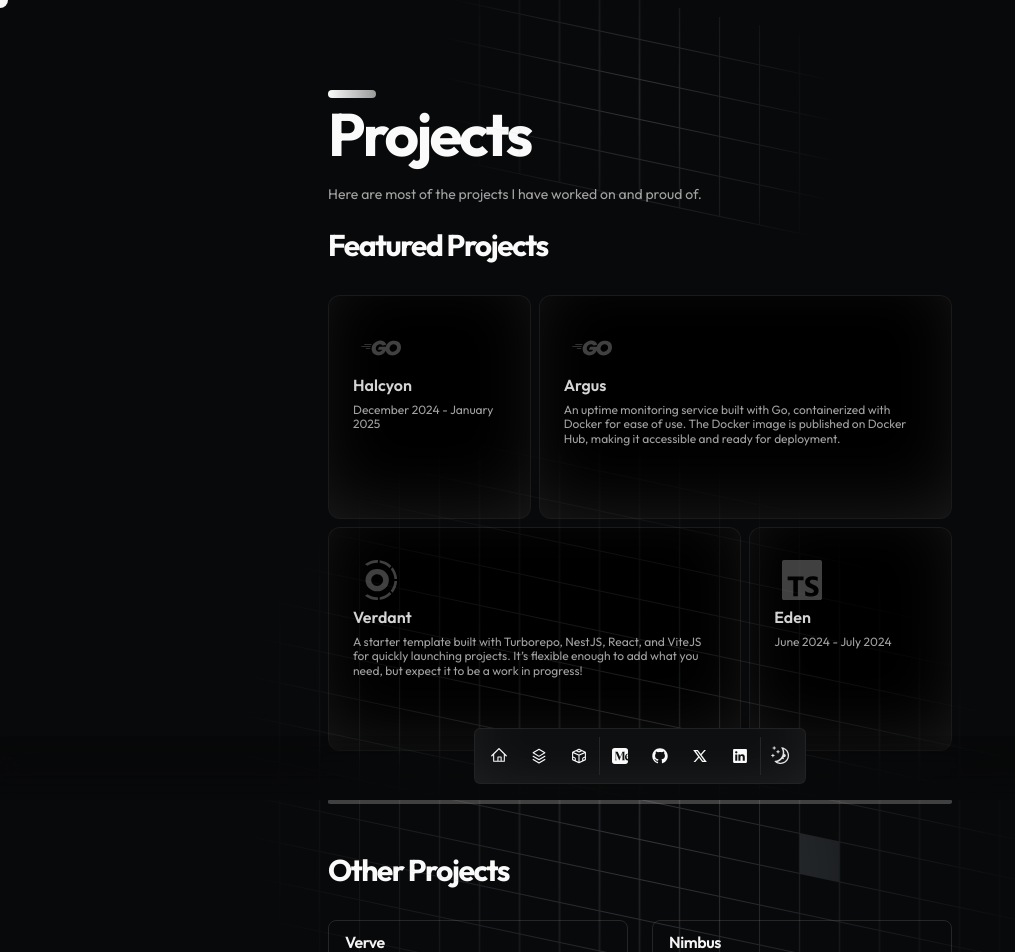
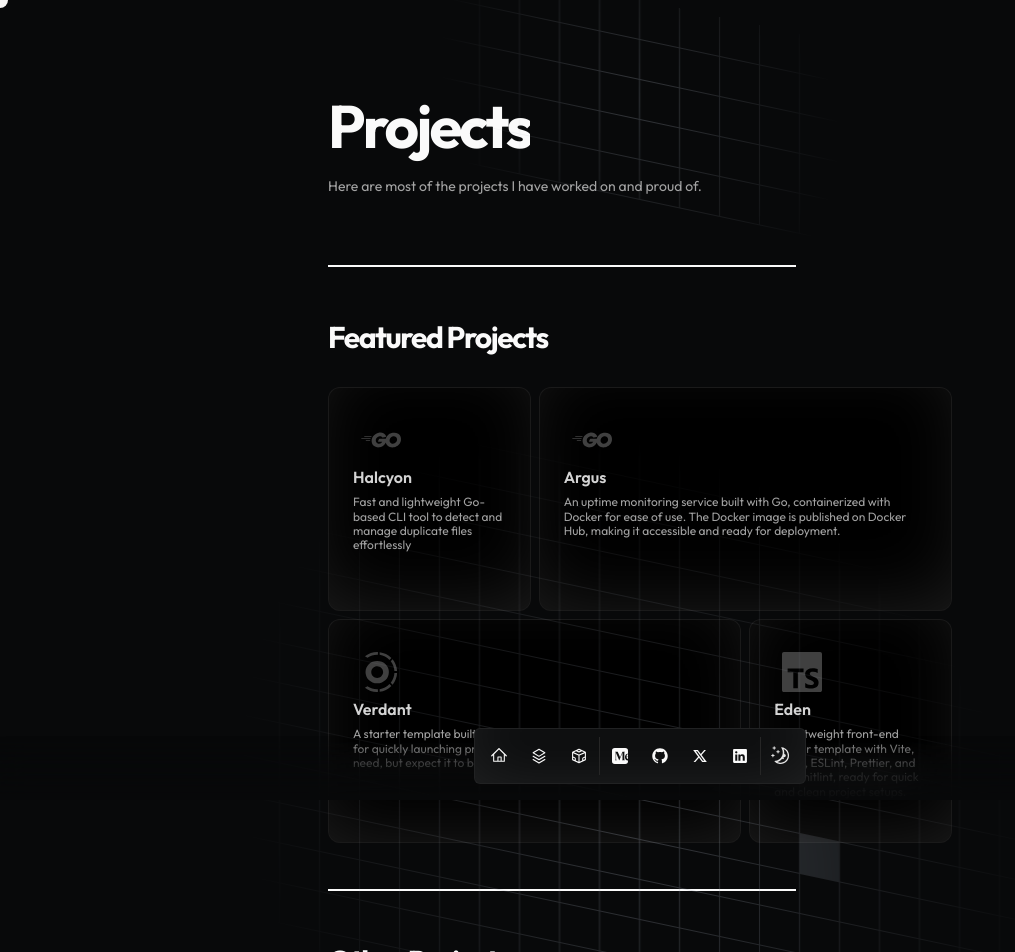
Before and after one commit to tejastn10/nimbus, a Next.js app: page /projects in a window 1280 px wide. Shown: the top 952 px of the page, without its empty margins (0-1015 px from the left). Built offline with nearby package versions, Linux system fonts and the light colour scheme.

Commit message:
feat: enhance ProjectsPage with new animations and improved description display

```diff
--- a/src/app/projects/page.tsx
+++ b/src/app/projects/page.tsx
@@ -1,11 +1,17 @@
+import { JSX } from "react";
+
+import { BlurFade } from "@/components/animated/BlurFade";
+import { BoxReveal } from "@/components/animated/BoxReveal";
+import { UnderlineGrow } from "@/components/animated/UnderlineGrow";
 import { BentoCard, BentoCardProps, BentoGrid } from "@/components/animated/BentoGrid";
-import { BlurFade } from "@/components/animated/BlurFade";
+
+import { ProjectCard } from "@/containers/ProjectCard";
+
+import { DATA } from "@/data/resume";
 import { getLogo } from "@/components/icons/Icons";
-import { BLUR_FADE_DELAY } from "@/constants/ui";
+
+import { BLUR_FADE_DELAY, BOX_REVEAL_DURATION } from "@/constants/ui";
 import { PROJECT_SLICE_NUMBER } from "@/constants/values";
-import { ProjectCard } from "@/containers/ProjectCard";
-import { DATA } from "@/data/resume";
-import { JSX } from "react";
 
 export const metadata = {
 	title: "Projects",
@@ -24,7 +30,7 @@ const ProjectsPage = (): JSX.Element => {
 					? "col-span-3 lg:col-span-1 grayscale hover:grayscale-0"
 					: "col-span-3 lg:col-span-2 grayscale hover:grayscale-0",
 			Icon: getLogo(project.technologies[0] as any),
-			description: index % 4 === 0 || index % 4 === 3 ? project.dates : project.description,
+			description: project.description,
 			href: project.links[0].href,
 			cta: "View Project",
 		}));
@@ -41,9 +47,16 @@ const ProjectsPage = (): JSX.Element => {
 	return (
 		<section>
 			<BlurFade delay={BLUR_FADE_DELAY}>
-				<div className="h-2 w-12 rounded bg-linear-to-r from-primary to-primary/60" />
-				<h1 className="font-bold text-6xl mb-4 tracking-tighter">{metadata.title}</h1>
-				<h3 className="text-sm text-muted-foreground pb-6">{metadata.description}</h3>
+				<BoxReveal duration={BOX_REVEAL_DURATION}>
+					<h1 className="font-bold text-6xl mb-4 tracking-tighter">{metadata.title}</h1>
+				</BoxReveal>
+				<BoxReveal duration={BOX_REVEAL_DURATION * 1.2}>
+					<h3 className="text-sm text-muted-foreground pb-6">{metadata.description}</h3>
+				</BoxReveal>
+			</BlurFade>
+
+			<BlurFade delay={BLUR_FADE_DELAY}>
+				<UnderlineGrow className="my-12" />
 			</BlurFade>
 
 			<BlurFade delay={BLUR_FADE_DELAY * 2}>
@@ -59,7 +72,7 @@ const ProjectsPage = (): JSX.Element => {
 			</BlurFade>
 
 			<BlurFade delay={BLUR_FADE_DELAY * 6}>
-				<hr className="my-12 border-3 border-t-2 border-neutral-500 dark:border-neutral-700 rounded-md" />
+				<UnderlineGrow className="my-12" />
 			</BlurFade>
 
 			<BlurFade delay={BLUR_FADE_DELAY * 6}>
```
